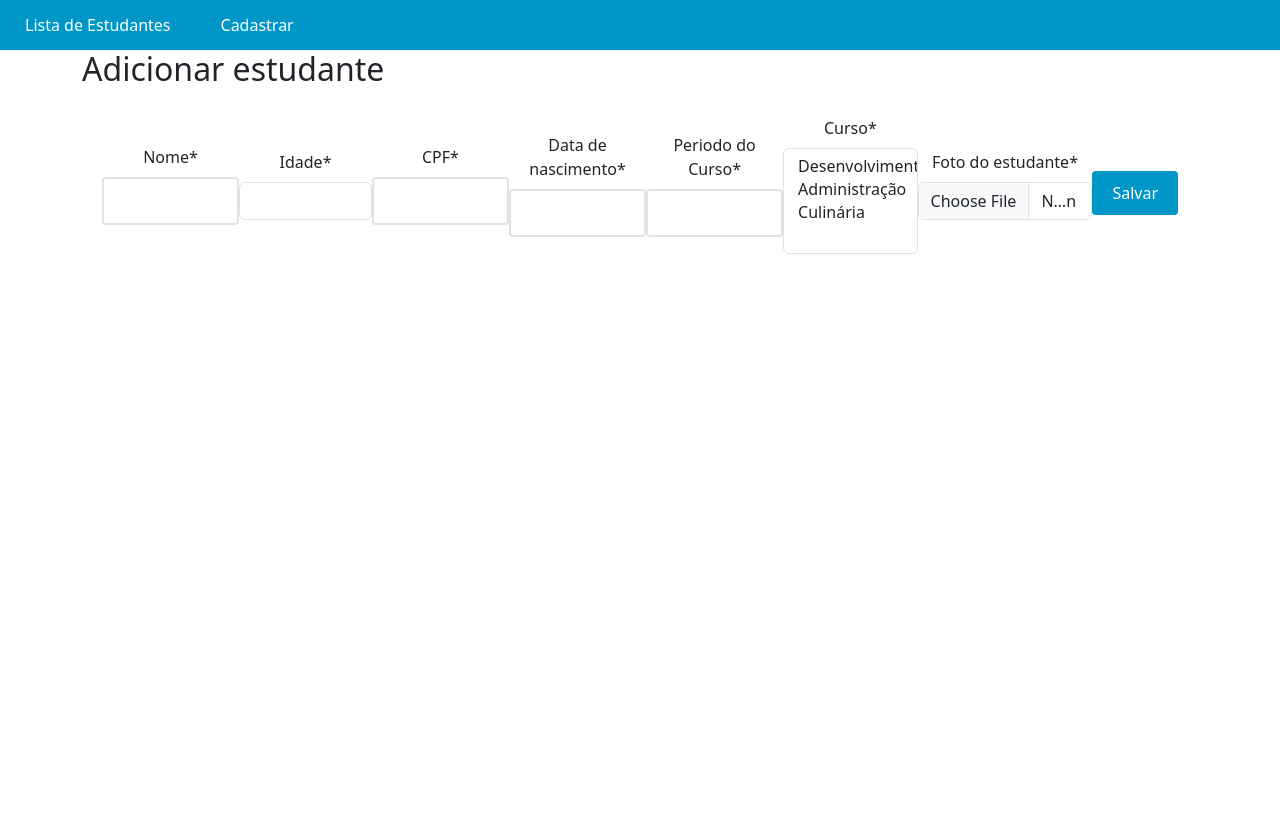
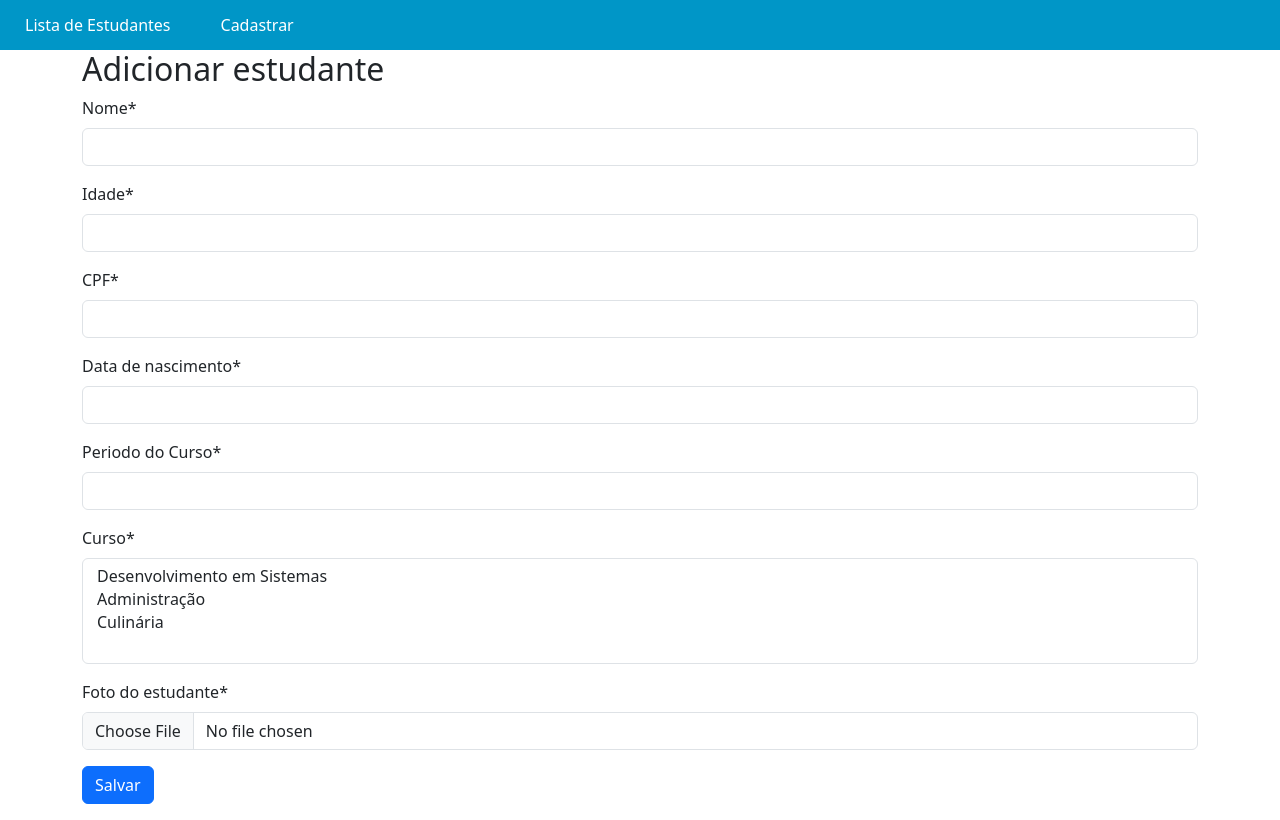
Before and after one commit to Julia-Menezes/Student, a Django app: template CadStudent/templates/CadStudent/student_form.html in a window 1280 px wide. Before the commit the page ends 254 px from the top, so only its background shows below. Run offline with Django 5.2, Linux system fonts and the light colour scheme; the template is opened without the code that fills it: values that come from a table or form of the project are taken from there, others are empty; data comes from the database, SQL or seed files in the repository; both versions use the stored data as it was after the commit; some libraries are stand-ins or nearby versions.

Commit message:
Foi editado

```diff
--- a/CadStudent/models.py
+++ b/CadStudent/models.py
@@ -11,7 +11,7 @@ class Course(models.Model):
 class Student(models.Model):
     name = models.CharField(max_length=100, verbose_name='Nome')
     age = models.IntegerField(verbose_name='Idade')
-    cpf = models.CharField(max_length=11, unique=True, verbose_name='CPF')
+    cpf = models.CharField(max_length=15, unique=True, verbose_name='CPF')
     birth_date = models.DateField(max_length=12, verbose_name='Data de nascimento')
     course_period = models.CharField(max_length=50, verbose_name='Periodo do Curso')
     courses = models.ManyToManyField(Course, verbose_name='Curso')
--- a/CadStudent/templates/CadStudent/base.html
+++ b/CadStudent/templates/CadStudent/base.html
@@ -5,7 +5,7 @@
     <meta charset="UTF-8">
     <meta name="viewport" content="width=device-width, initial-scale=1.0">
     <title>Student Management</title>
-    <link rel="stylesheet" href="{% static 'CadStudent/css/estilo.css' %}">
+
     <link rel="stylesheet" href="{% static 'CadStudent/css/base.css' %}">
     <meta name="viewport" content="width=device-width, initial-scale=1.0">
     <title>{% block page_title %}{% endblock page_title%}</title>
--- a/CadStudent/templates/CadStudent/student_detail.html
+++ b/CadStudent/templates/CadStudent/student_detail.html
@@ -6,6 +6,7 @@
 
 
 <link rel="stylesheet" href="{% static 'CadStudent/css/detail.css' %}">
+
 
 <div class="student-details">
   <h2>{{ student.name }}</h2>
@@ -30,7 +31,7 @@
       </tr>
       <tr>
         <th>Data de Nascimento:</th>
-        <td>{{ student.birth_date }}</td>
+        <td>{{ student.birth_date|date:"d/m/Y" }}</td>
       </tr>
       <tr>
         <th>Período do Curso:</th>
--- a/CadStudent/templates/CadStudent/student_form.html
+++ b/CadStudent/templates/CadStudent/student_form.html
@@ -4,9 +4,12 @@
 
 
 <link rel="stylesheet" href="{% static 'CadStudent/css/base.css' %}">
-<link rel="stylesheet" href="{% static 'css/estilo.css' %}">
+<link rel="stylesheet" href="{% static 'CadStudent/css/detail.css' %}">
+
 <link href="https://cdn.jsdelivr.net/npm/bootstrap@5.3.3/dist/css/bootstrap.min.css" rel="stylesheet" integrity="sha384-QWTKZyjpPEjISv5WaRU9OFeRpok6YctnYmDr5pNlyT2bRjXh0JMhjY6hW+ALEwIH" crossorigin="anonymous">
 <script src="https://cdn.jsdelivr.net/npm/bootstrap@5.3.3/dist/js/bootstrap.bundle.min.js" integrity="sha384-YvpcrYf0tY3lHB60NNkmXc5s9fDVZLESaAA55NDzOxhy9GkcIdslK1eN7N6jIeHz" crossorigin="anonymous"></script>
+
+
 
 <body>
     <header>
@@ -23,8 +26,11 @@
 <form method="post" enctype="multipart/form-data">
     {% csrf_token %}
     {{ form|crispy }}  <!-- Isso renderiza todos os campos do formulário, incluindo courses -->
-    <button type="submit">Salvar</button>
+    <button type="submit" class="btn btn-primary">Salvar</button>
+
 
 </form>
+
+
 </main>
 {% endblock %}
--- a/Cadrasto_Alunos/urls.py
+++ b/Cadrasto_Alunos/urls.py
@@ -22,5 +22,5 @@ from django.conf.urls.static import static
 
 urlpatterns = [
     path('admin/', admin.site.urls),
-    path('', include('CadStudent.urls')),
+    path('cad/', include('CadStudent.urls')),
 ] + static(settings.MEDIA_URL, document_root=settings.MEDIA_ROOT)
--- a/static/CadStudent/css/detail.css
+++ b/static/CadStudent/css/detail.css
@@ -16,6 +16,7 @@
 .student-details .student-photo {
     text-align: center;
     margin: 25px 0;
+    font-size: 30px;
 }
 
 .student-details .student-photo img {
@@ -76,13 +77,13 @@
 }
 
 .student-details .btn-primary:hover {
-    background-color: #0056b3;
+    background-color: #007bff;
 }
 
 .student-details .btn-secondary {
-    background-color: #6c757d;
+    background-color: #007bff;
 }
 
 .student-details .btn-secondary:hover {
-    background-color: #5a6268;
+    background-color: #007bff;
 }
--- a/static/CadStudent/css/estilo.css
+++ /dev/null
@@ -1,93 +0,0 @@
-body {
-    background-color:blanchedalmond;
-}
-
-.CadStudent-grid {
-    display: grid;
-    grid-template-columns: repeat(3, 1fr);
-    gap: 20px;
-    margin: 0 auto;
-    max-width: 1200px;
-    padding: 20px;
-  }
-
-  .CadStudent-card {
-    background-color: #e3e1e1;
-    box-shadow: 0 2px 6px rgba(0, 0, 0, 0.2);
-    border-radius: 10px;
-    overflow: hidden;
-    text-align: center;
-    transition: all 0.3s ease;
-  }
-
-  .CadStudent-card:hover {
-      cursor: pointer;
-      box-shadow: 0 4px 10px rgba(0, 0, 0, 0.4);
-      transform: translateY(-2px);
-  }
-
-  .CadStudent-card img {
-    width: 100%;
-    height: 200px;
-    object-fit: cover;
-  }
-
-  .CadStudent-card h3 {
-      font-size: 20px;
-      margin-top: 10px;
-      margin-bottom: 5px;
-  }
-
-  .CadStudent-card h2 {
-    font-size: 1.5rem;
-    margin: 10px;
-  }
-
-  .CadStudent-card p {
-    font-size: 1rem;
-    margin-bottom: 10px;
-  }
-
-  @media (max-width: 768px) {
-    .CadStudent-grid {
-      grid-template-columns: repeat(2, 1fr);
-    }
-  }
-
-  form {
-      display: flex;
-      justify-content: center;
-      align-items: center;
-      margin-bottom: 20px;
-      text-align: center;
-      padding: 20px;
-  }
-
-  input[type="text"] {
-      padding: 10px;
-      font-size: 16px;
-      border: 2px solid #e3e1e1;
-      border-radius: 4px;
-      margin-right: 10px;
-      transition: border-bottom-color 0.3s ease-in-out;
-  }
-
-  input[type="text"]:focus {
-      outline: none;
-      border-bottom-color: #e3e1e1;
-  }
-
-  button[type="submit"] {
-      background-color: #0096c7;
-      color: #fff;
-      border: none;
-      padding: 10px 20px;
-      font-size: 16px;
-      border-radius: 4px;
-      cursor: pointer;
-      transition: background-color 0.3s ease-in-out;
-  }
-
-  button[type="submit"]:hover {
-      background-color: #108eb8;
-  }
```
Also changed, not shown: CadStudent/migrations/0001_initial.py, CadStudent/migrations/0004_alter_student_cpf.py (added), db.sqlite3, media/CadStudent/Corolla_zxyeGJ0.jpg (added), media/CadStudent/aluno_sfAZyAk.jpg (added), media/CadStudent/corsa.webp (added), media/CadStudent/fiat_uno.webp (added), media/CadStudent/kiasorento.jpg (added), static/CadStudent/css/base.css (line endings or trailing spaces).
